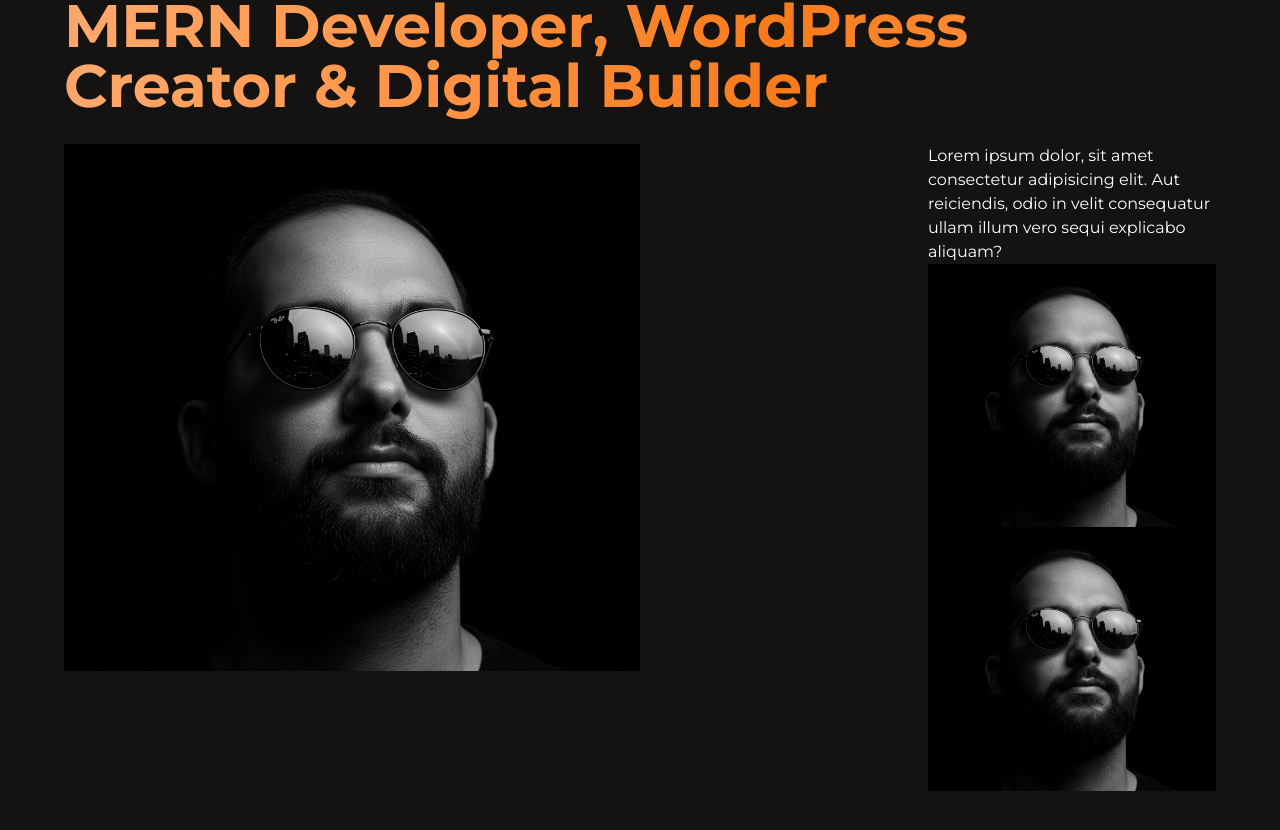
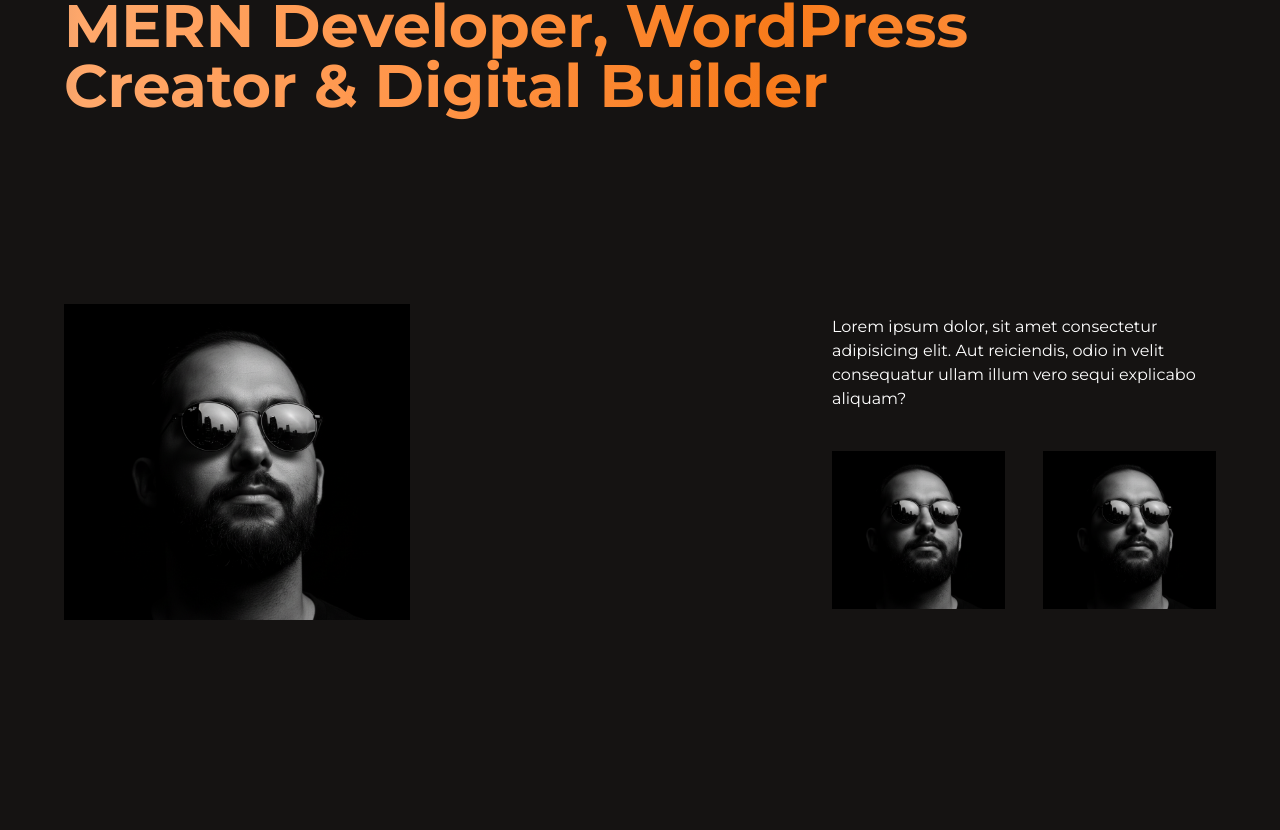
Before and after one commit to KamelMesbahi13/portfolio, a React (Vite) app: page / in a window 1280 px wide. Shown: the part 867-1697 px from the top of the page. Built offline with nearby package versions, Linux system fonts and the light colour scheme.

Commit message:
adding about us section

```diff
--- a/src/Components/Home/HomeAbout/HomeAbout.jsx
+++ b/src/Components/Home/HomeAbout/HomeAbout.jsx
@@ -7,9 +7,9 @@ const HomeAbout = () => {
         <div>
           <h1>MERN Developer, WordPress Creator & Digital Builder</h1>
         </div>
-        <div>
-          <div className="flex flex-row-reverse content-center justify-between">
-            <div className="w-1/4">
+        <div className="mt-40">
+          <div className="flex flex-row-reverse items-center justify-between">
+            <div className="w-4/12">
               <div>
                 <p>
                   Lorem ipsum dolor, sit amet consectetur adipisicing elit. Aut
@@ -18,11 +18,13 @@ const HomeAbout = () => {
                 </p>
               </div>
               <div>
-                <img src={Img} alt="" />
-                <img src={Img} alt="" />
+                <div className="flex justify-between mt-10">
+                  <img className="w-[45%]" src={Img} alt="" />
+                  <img className="w-[45%]" src={Img} alt="" />
+                </div>
               </div>
             </div>
-            <div className="w-1/2">
+            <div className="w-[30%]">
               <img src={Img} alt="" />
             </div>
           </div>
```
